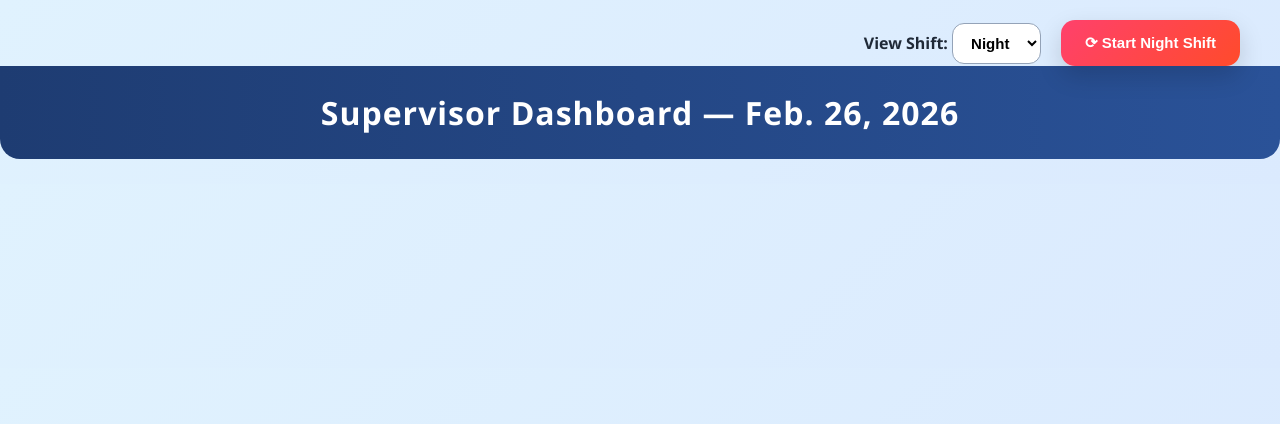
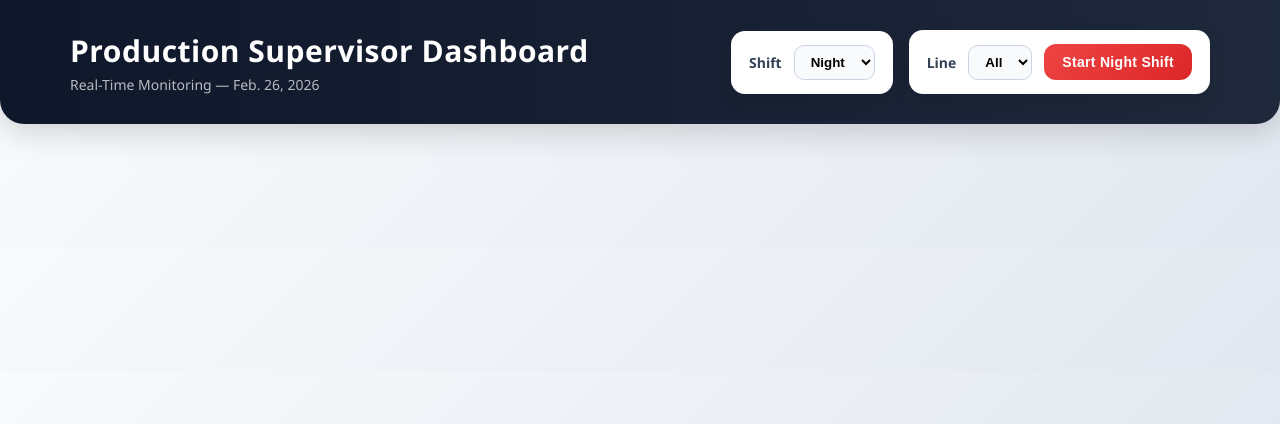
Before and after one commit to Akula404/jobcard_factory.io, a Django app: page /jobcard/supervisor-dashboard/ in a window 1280 px wide. Shown: the top 424 px of the page. Run offline with Django 5.2, Linux system fonts and the light colour scheme; data comes from the database, SQL or seed files in the repository.

Commit message:
Update supervisor_dashboard.html

```diff
--- a/jobcard/templates/supervisor_dashboard.html
+++ b/jobcard/templates/supervisor_dashboard.html
@@ -4,78 +4,307 @@
 <head>
 <meta charset="UTF-8">
 <title>Supervisor Dashboard</title>
+
 <style>
-body{font-family:'Segoe UI',system-ui,sans-serif;margin:0;background:linear-gradient(135deg,#e0f2fe,#dbeafe);color:#1f2937;}
-.top-bar{display:flex;justify-content:flex-end;align-items:center;gap:20px;padding:20px 40px 0;}
-.top-bar select{padding:10px 14px;font-size:15px;border-radius:12px;border:1px solid #94a3b8;cursor:pointer;background:white;font-weight:600;transition:.2s;}
-.top-bar select:hover{border-color:#3b82f6;box-shadow:0 4px 12px rgba(59,130,246,0.2);}
-.shift-reset-btn{display:flex;align-items:center;gap:10px;background:linear-gradient(135deg,#ff416c,#ff4b2b);color:white;border:none;padding:14px 24px;font-size:15px;font-weight:700;border-radius:14px;cursor:pointer;box-shadow:0 10px 25px rgba(0,0,0,0.15);transition:.25s;}
-.shift-reset-btn:hover{transform:translateY(-2px);box-shadow:0 16px 35px rgba(0,0,0,0.25);}
-.page-title{text-align:center;padding:25px;margin:0 0 25px;font-size:32px;font-weight:700;background:linear-gradient(90deg,#1e3c72,#2a5298);color:white;border-radius:0 0 20px 20px;letter-spacing:1px;}
-.line-card{background:#fff;border-radius:20px;padding:30px;margin:25px auto;width:95%;box-shadow:0 12px 28px rgba(0,0,0,0.08);transition:.3s;}
-.line-card:hover{transform:translateY(-3px);box-shadow:0 18px 38px rgba(0,0,0,0.15);}
-.line-title{margin:0 0 20px;font-size:26px;font-weight:700;background:linear-gradient(90deg,#4facfe,#00f2fe);-webkit-background-clip:text;-webkit-text-fill-color:transparent;}
-.wrapper{overflow-x:auto;}
-table{width:100%;border-collapse:collapse;font-size:14px;}
-th,td{padding:12px 8px;text-align:center;}
-th{background:#1e293b;color:white;letter-spacing:1px;font-weight:600;}
-.label{text-align:left;font-weight:600;}
-.total-value{font-weight:800;color:#0ea5e9;}
-.live-dot{width:10px;height:10px;border-radius:50%;background:#10b981;display:inline-block;margin-right:6px;animation:pulse 1s infinite;}
-@keyframes pulse{0%{transform:scale(1)}50%{transform:scale(1.3)}100%{transform:scale(1)}}
-@media(max-width:768px){.top-bar{flex-direction:column;align-items:flex-start;}.line-card{width:100%;padding:20px;}}
-.locked{background:#e2e8f0;color:#475569;}
+
+/* ------------------ GLOBAL ------------------ */
+body{
+    font-family:'Segoe UI',system-ui,-apple-system,BlinkMacSystemFont,sans-serif;
+    margin:0;
+    background:linear-gradient(135deg,#f8fafc,#e2e8f0);
+    color:#0f172a;
+}
+
+.container{
+    width:95%;
+    max-width:1500px;
+    margin:auto;
+}
+
+/* ------------------ HEADER ------------------ */
+.header{
+    background:linear-gradient(90deg,#0f172a,#1e293b);
+    color:white;
+    padding:30px 40px;
+    border-radius:0 0 24px 24px;
+    box-shadow:0 10px 30px rgba(0,0,0,0.15);
+}
+
+.header-top{
+    display:flex;
+    justify-content:space-between;
+    align-items:center;
+    flex-wrap:wrap;
+    gap:20px;
+}
+
+.dashboard-title{
+    font-size:30px;
+    font-weight:700;
+    letter-spacing:.5px;
+}
+
+.dashboard-sub{
+    font-size:14px;
+    opacity:.7;
+    margin-top:4px;
+}
+
+/* ------------------ CONTROLS ------------------ */
+.control-group{
+    display:flex;
+    gap:16px;
+    align-items:center;
+    flex-wrap:wrap;
+}
+
+.control-card{
+    background:white;
+    padding:14px 18px;
+    border-radius:14px;
+    box-shadow:0 8px 20px rgba(0,0,0,0.08);
+    display:flex;
+    align-items:center;
+    gap:12px;
+}
+
+.control-card label{
+    font-weight:600;
+    font-size:14px;
+    color:#334155;
+}
+
+select{
+    padding:8px 12px;
+    border-radius:10px;
+    border:1px solid #cbd5e1;
+    font-weight:600;
+    cursor:pointer;
+    background:#f8fafc;
+    transition:.2s;
+}
+
+select:hover{
+    border-color:#3b82f6;
+    box-shadow:0 0 0 3px rgba(59,130,246,0.15);
+}
+
+/* ------------------ RESET BUTTON ------------------ */
+.shift-reset-btn{
+    background:linear-gradient(135deg,#ef4444,#dc2626);
+    color:white;
+    border:none;
+    padding:10px 18px;
+    font-size:14px;
+    font-weight:700;
+    border-radius:12px;
+    cursor:pointer;
+    transition:.25s;
+    letter-spacing:.3px;
+}
+
+.shift-reset-btn:hover{
+    transform:translateY(-2px);
+    box-shadow:0 12px 25px rgba(220,38,38,0.35);
+}
+
+/* ------------------ LINE CARDS ------------------ */
+.line-card{
+    background:white;
+    border-radius:22px;
+    padding:28px;
+    margin:35px 0;
+    box-shadow:0 12px 30px rgba(15,23,42,0.08);
+    transition:.25s;
+}
+
+.line-card:hover{
+    transform:translateY(-4px);
+    box-shadow:0 18px 45px rgba(15,23,42,0.12);
+}
+
+.line-title{
+    font-size:22px;
+    font-weight:700;
+    margin-bottom:20px;
+    color:#1e293b;
+    display:flex;
+    align-items:center;
+    gap:10px;
+}
+
+.line-title::before{
+    content:"";
+    width:6px;
+    height:22px;
+    background:linear-gradient(to bottom,#3b82f6,#0ea5e9);
+    border-radius:4px;
+}
+
+/* ------------------ TABLE ------------------ */
+.wrapper{
+    overflow-x:auto;
+}
+
+table{
+    width:100%;
+    border-collapse:separate;
+    border-spacing:0;
+    font-size:14px;
+}
+
+th{
+    background:#1e293b;
+    color:white;
+    padding:12px 6px;
+    font-weight:600;
+}
+
+th:first-child{
+    border-top-left-radius:12px;
+}
+
+th:last-child{
+    border-top-right-radius:12px;
+}
+
+td{
+    padding:12px 6px;
+    text-align:center;
+    background:#f8fafc;
+    border-bottom:1px solid #e2e8f0;
+}
+
+.label{
+    text-align:left;
+    font-weight:600;
+    color:#334155;
+}
+
+.total-value{
+    font-weight:800;
+    color:#0ea5e9;
+    font-size:15px;
+}
+
+.hour-cell.locked{
+    background:#fee2e2;
+    color:#b91c1c;
+    font-weight:700;
+}
+
+/* ------------------ LIVE DOT ------------------ */
+.live-dot{
+    width:8px;
+    height:8px;
+    border-radius:50%;
+    background:#10b981;
+    display:inline-block;
+    margin-right:6px;
+    animation:pulse 1.2s infinite;
+}
+
+@keyframes pulse{
+0%{transform:scale(1)}
+50%{transform:scale(1.4)}
+100%{transform:scale(1)}
+}
+
+/* ------------------ RESPONSIVE ------------------ */
+@media(max-width:768px){
+    .header-top{
+        flex-direction:column;
+        align-items:flex-start;
+    }
+}
+
 </style>
 </head>
 <body>
 
-<div class="top-bar">
-<form method="get">
-<label style="font-weight:700;"><b>View Shift:</b></label>
-<select name="shift" onchange="this.form.submit()" style="font-weight:600;">
-<option value="Day" {% if shift == "Day" %}selected{% endif %}><b>Day</b></option>
-<option value="Night" {% if shift == "Night" %}selected{% endif %}><b>Night</b></option>
-</select>
-</form>
+<div class="header">
+    <div class="header-top container">
+        <div>
+            <div class="dashboard-title">Production Supervisor Dashboard</div>
+            <div class="dashboard-sub">Real-Time Monitoring — {{ today }}</div>
+        </div>
 
-<form id="resetForm" method="post" action="{% url 'jobcard:reset_shift' %}" onsubmit="return confirmResetShift();">
-{% csrf_token %}
-<input type="hidden" name="shift" value="{{ shift }}">
-<button type="submit" class="shift-reset-btn" style="font-weight:700;">⟳ Start {{ shift }} Shift</button>
-</form>
+        <div class="control-group">
 
-<script>
-function confirmResetShift(){
-    const shift = "{{ shift }}";
-    return confirm(`⚠️ Warning: You are about to start the ${shift} shift.\nAll current operator entries for this shift will be deleted and reset to zero.\nDo you want to continue?`);
-}
-</script>
+            <!-- SHIFT SELECT -->
+            <form method="get" class="control-card">
+                <label>Shift</label>
+                <select name="shift" onchange="this.form.submit()">
+                    <option value="Day" {% if shift == "Day" %}selected{% endif %}>Day</option>
+                    <option value="Night" {% if shift == "Night" %}selected{% endif %}>Night</option>
+                </select>
+            </form>
+
+            <!-- RESET -->
+            <form id="resetForm" method="post" action="{% url 'jobcard:reset_shift' %}" onsubmit="return confirmResetShift();" class="control-card">
+                {% csrf_token %}
+                <input type="hidden" name="shift" value="{{ shift }}">
+
+                <label>Line</label>
+                <select name="line">
+                    <option value="">All</option>
+                    {% for l in dashboard_data.keys %}
+                        {% with line_name=l|cut:"_Day"|cut:"_Night" %}
+                            <option value="{{ line_name }}">{{ line_name }}</option>
+                        {% endwith %}
+                    {% endfor %}
+                </select>
+
+                <button type="submit" class="shift-reset-btn">
+                    Start {{ shift }} Shift
+                </button>
+            </form>
+
+        </div>
+    </div>
 </div>
 
-<h2 class="page-title">Supervisor Dashboard — {{ today }}</h2>
+<div class="container">
 
-<div id="dashboard-container">
 {% for key,data in dashboard_data.items %}
 <div class="line-card">
-<h3 class="line-title">{{ key|cut:"_Day"|cut:"_Night"|title }}</h3>
+
+<h3 class="line-title">
+    {{ key|cut:"_Day"|cut:"_Night"|title }}
+</h3>
+
 <div class="wrapper">
 <table>
 <tr>
-<th>Hourly Updates</th>
-{% for i in hour_range %}<th>H{{i}}</th>{% endfor %}
+<th>Hourly Output</th>
+{% for i in hour_range %}
+<th>H{{i}}</th>
+{% endfor %}
 <th>Total</th>
 </tr>
+
 <tr>
-<td class="label"><span class="live-dot"></span>Live Output</td>
+<td class="label"><span class="live-dot"></span>Live Production</td>
+
 {% for val in data.hour_totals %}
-<td class="hour-cell" data-key="{{ key }}" data-hour="{{ forloop.counter }}">{{ val }}</td>
+<td class="hour-cell"
+    data-key="{{ key }}"
+    data-hour="{{ forloop.counter }}">
+    {{ val }}
+</td>
 {% endfor %}
-<td class="total-value" data-total="{{ key }}">{{ data.total }}</td>
+
+<td class="total-value"
+    data-total="{{ key }}">
+    {{ data.total }}
+</td>
 </tr>
+
 </table>
 </div>
 </div>
 {% endfor %}
+
 </div>
 
 <script>
@@ -83,35 +312,76 @@
 let idleTimer = null;
 let isFetching = false;
 
-["focusin","click","keydown","mousemove"].forEach(e => document.addEventListener(e, ()=>{refreshPaused=true; if(idleTimer) clearTimeout(idleTimer); idleTimer=setTimeout(()=>refreshPaused=false,15000);}))
-
-function fetchDashboard(){
-if(refreshPaused || isFetching) return;
-isFetching=true;
-const shift="{{ shift }}";
-fetch(`/jobcard/supervisor-dashboard/?ajax=1&shift=${shift}`)
-.then(r=>r.json())
-.then(data=>{
-if(data.global_locked_hours){
-document.querySelectorAll(".hour-cell").forEach(cell=>{
-const h=parseInt(cell.dataset.hour);
-if(data.global_locked_hours.includes(h)){cell.classList.add("locked");}else{cell.classList.remove("locked");}
-})
-}
-if(data.dashboard_data){
-Object.entries(data.dashboard_data).forEach(([key,val])=>{
-val.hour_totals.forEach((num,i)=>{
-const el=document.querySelector(`[data-key="${key}"][data-hour="${i+1}"]`);
-if(el) el.textContent=num;
-});
-const total=document.querySelector(`[data-total="${key}"]`);
-if(total) total.textContent=val.total;
-})
-}
-}).catch(err=>console.error("Dashboard fetch error:",err)).finally(()=>isFetching=false);
+function pauseRefresh() {
+    refreshPaused = true;
+    if (idleTimer) clearTimeout(idleTimer);
+    idleTimer = setTimeout(() => refreshPaused = false, 15000);
 }
 
-setInterval(fetchDashboard,3000);
+["focusin", "click", "keydown", "mousemove"].forEach(e => {
+    document.addEventListener(e, pauseRefresh);
+});
+
+function confirmResetShift(){
+    const shift = "{{ shift }}";
+    const lineSelect = document.querySelector("#resetForm select[name='line']");
+    const line = lineSelect.value;
+
+    if(line){
+        return confirm(
+            `⚠️ You are starting the ${shift} shift for line ${line}.\n` +
+            `Current entries for this line will be cleared.\nProceed?`
+        );
+    } else {
+        return confirm(
+            `⚠️ You are starting the ${shift} shift.\n` +
+            `All entries for this shift will be reset.\nProceed?`
+        );
+    }
+}
+
+function fetchDashboard() {
+    if (refreshPaused || isFetching) return;
+    isFetching = true;
+
+    const shift = "{{ shift }}";
+
+    fetch(`${window.location.pathname}?ajax=1&shift=${shift}`)
+        .then(r => r.json())
+        .then(data => {
+
+            if (data.global_locked_hours) {
+                document.querySelectorAll(".hour-cell").forEach(cell => {
+                    const h = parseInt(cell.dataset.hour);
+                    if (data.global_locked_hours.includes(h)) {
+                        cell.classList.add("locked");
+                    } else {
+                        cell.classList.remove("locked");
+                    }
+                });
+            }
+
+            if (data.dashboard_data) {
+                Object.entries(data.dashboard_data).forEach(([key, val]) => {
+
+                    val.hour_totals.forEach((num, i) => {
+                        const el = document.querySelector(
+                            `[data-key="${key}"][data-hour="${i + 1}"]`
+                        );
+                        if (el) el.textContent = num;
+                    });
+
+                    const total = document.querySelector(`[data-total="${key}"]`);
+                    if (total) total.textContent = val.total;
+                });
+            }
+
+        })
+        .catch(err => console.error("Dashboard fetch error:", err))
+        .finally(() => isFetching = false);
+}
+
+setInterval(fetchDashboard, 3000);
 </script>
 
 </body>
```
